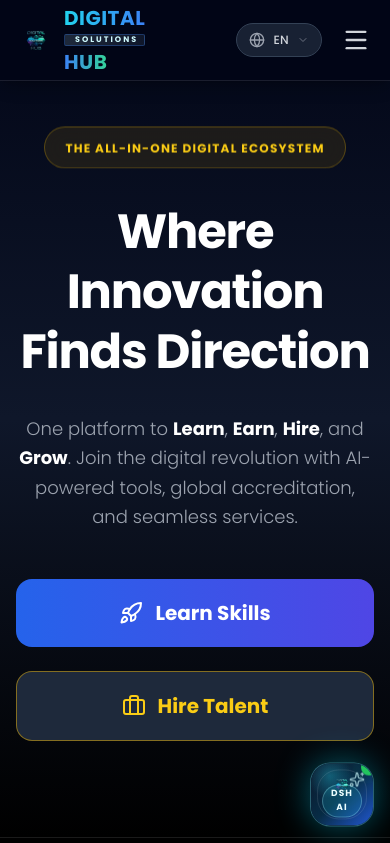
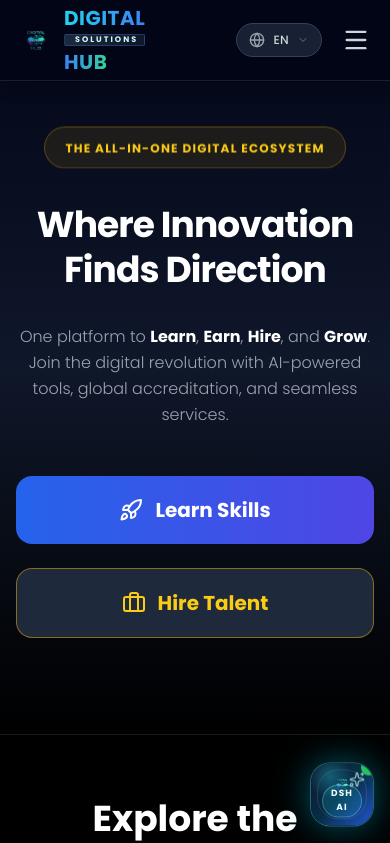
Before and after one commit to sarkarcreator/digitalsolhub-frontend, a React (Vite) app: page /en in a window 390 px wide. Shown: the top 843 px of the page. Built offline with nearby package versions, Linux system fonts and the light colour scheme; a web font is replaced by a local one.

Commit message:
Improve mobile home page layout without changing desktop

```diff
--- a/pages/Home.tsx
+++ b/pages/Home.tsx
@@ -61,7 +61,7 @@ const Home: React.FC = () => {
       />
 
       {/* Hero Section - Super Platform */}
-      <section className="relative min-h-[720px] sm:min-h-[760px] lg:min-h-[820px] pt-32 pb-24 lg:pt-48 lg:pb-40 overflow-hidden bg-gradient-to-b from-slate-950 via-slate-900 to-black cls-stable">
+      <section className="relative min-h-[620px] sm:min-h-[760px] lg:min-h-[820px] pt-32 pb-24 lg:pt-48 lg:pb-40 overflow-hidden bg-gradient-to-b from-slate-950 via-slate-900 to-black cls-stable">
         <div className="absolute top-0 left-0 w-full h-full overflow-hidden -z-10">
           <div className="hidden md:block absolute top-[-10%] left-[-10%] w-[60%] h-[60%] bg-blue-900/10 rounded-full blur-[150px] animate-pulse-slow"></div>
           <div className="hidden md:block absolute bottom-[-10%] right-[-10%] w-[60%] h-[60%] bg-gold-600/10 rounded-full blur-[150px] animate-pulse-slow" style={{ animationDelay: '2s' }}></div>
@@ -72,11 +72,11 @@ const Home: React.FC = () => {
              <span className="text-gold-400 text-xs md:text-sm font-bold tracking-widest uppercase">The All-in-One Digital Ecosystem</span>
           </div>
 
-          <h1 className="text-5xl md:text-7xl lg:text-8xl font-black text-white mb-8 leading-tight tracking-tight">
+          <h1 className="text-4xl sm:text-5xl md:text-7xl lg:text-8xl font-black text-white mb-8 leading-tight tracking-tight">
             {TRANSLATIONS.super_tagline[lang]}
           </h1>
 
-          <p className="max-w-3xl mx-auto text-gray-400 text-lg md:text-2xl mb-12 leading-relaxed font-light">
+          <p className="max-w-3xl mx-auto text-gray-400 text-base sm:text-lg md:text-2xl mb-12 leading-relaxed font-light">
             One platform to <span className="text-white font-bold">Learn</span>, <span className="text-white font-bold">Earn</span>, <span className="text-white font-bold">Hire</span>, and <span className="text-white font-bold">Grow</span>.
             Join the digital revolution with AI-powered tools, global accreditation, and seamless services.
           </p>
@@ -93,7 +93,7 @@ const Home: React.FC = () => {
       </section>
 
       {/* Ecosystem Grid */}
-      <section className="py-24 min-h-[1180px] md:min-h-[820px] lg:min-h-[640px] bg-black border-t border-white/10 cls-stable">
+      <section className="py-16 sm:py-24 min-h-[900px] md:min-h-[820px] lg:min-h-[640px] bg-black border-t border-white/10 cls-stable">
         <div className="max-w-7xl mx-auto px-4 sm:px-6 lg:px-8">
           <div className="text-center mb-20">
              <h2 className="text-4xl font-bold text-white mb-6">Explore the Ecosystem</h2>
```
